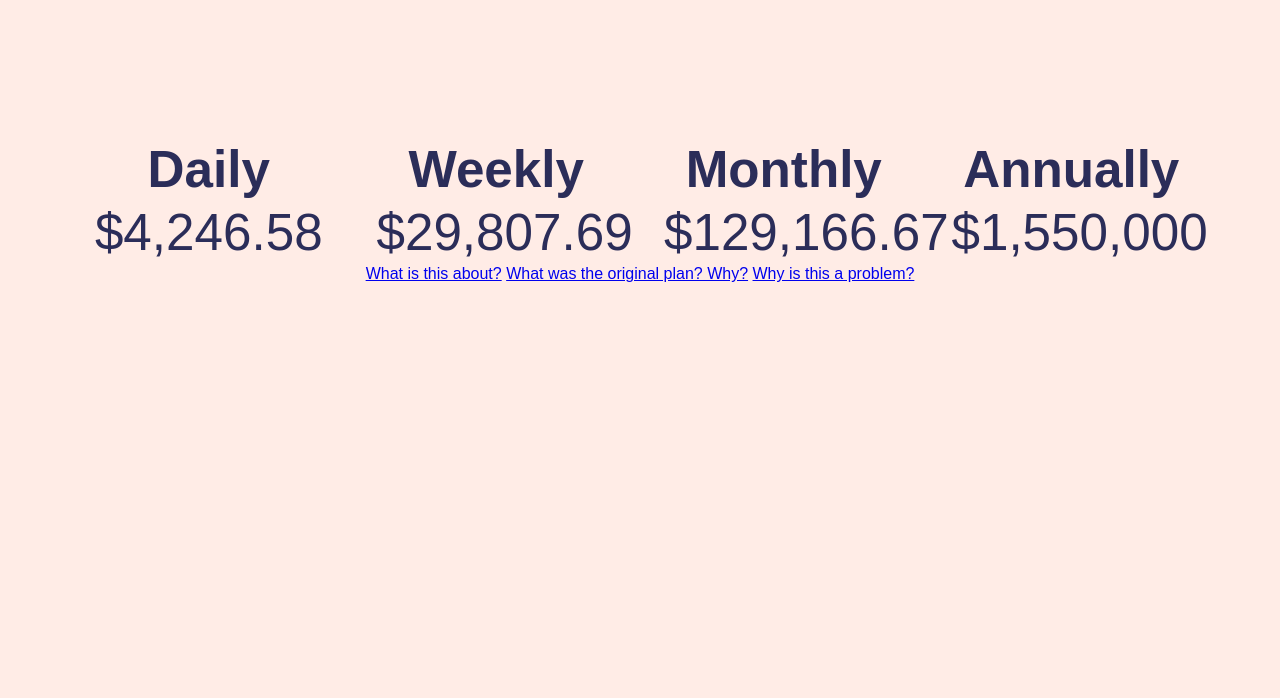
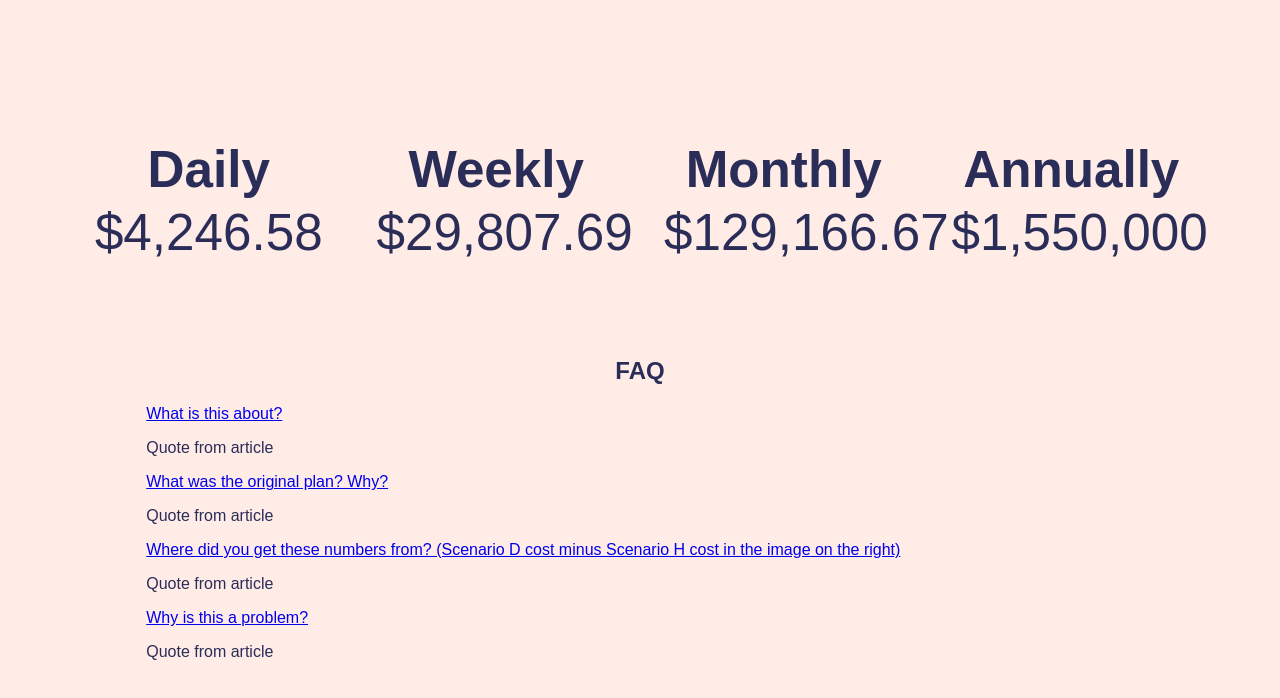
Before and after one commit to mmazanec22/closed-public-square-cost-calculator, a plain HTML site: page index.html in a window 1280 px wide. Shown: the part 516-1214 px from the top of the page. Before the commit the page ends 863 px from the top, so only its background shows below. Drawn offline with nearby package versions, Linux system fonts and the light colour scheme.

Commit message:
Clean up FAQ, still needs quotes

```diff
--- a/application.css
+++ b/application.css
@@ -41,3 +41,10 @@ body{
   width: 25%;
   font-size: 4vw;
 }
+
+ul li{
+  list-style: none;
+  margin: .3vw;
+  padding-left: 8vw;
+  text-align: left;
+}
--- a/index.html
+++ b/index.html
@@ -35,11 +35,32 @@
     </tr>
   </table>
 
-  <a href="http://www.riderta.com/news/buses-will-use-superior-avenue-public-square-after-aug-1">What is this about?</a>
+  <br>
+  <br>
+  <br>
+  <br>
 
-  <a href="http://www.cleveland.com/architecture/index.ssf/2015/03/public_square_renovation_start.htmls">What was the original plan?  Why?</a>
+  <h2>FAQ</h2>
+  <ul>
+    <li>
+      <a href="http://www.riderta.com/news/buses-will-use-superior-avenue-public-square-after-aug-1">What is this about?</a>
+      <p class = "quote">Quote from article</p>
+    </li>
+    <li>
+      <a href="http://www.cleveland.com/architecture/index.ssf/2015/03/public_square_renovation_start.htmls">What was the original plan?  Why?</a>
+      <p class = "quote">Quote from article</p>
+    </li>
+    <li>
+      <a href="http://blog.cleveland.com/architecture/2012/06/public_square_traffic_study_by.html">Where did you get these numbers from?  (Scenario D cost minus Scenario H cost in the image on the right)</a>
+      <p class = "quote">Quote from article</p>
+    </li>
+    <li>
+      <a href="http://www.cleveland.com/architecture/index.ssf/2014/08/the_public_square_debate_rtas.html">Why is this a problem?</a>
+      <p class = "quote">Quote from article</p>
+    </li>
+  </ul>
 
-  <a href="http://www.cleveland.com/architecture/index.ssf/2014/08/the_public_square_debate_rtas.html">Why is this a problem?</a>
+
 
 
   <!-- actual delay times, service hour cost, etc - time wasted - peoples' time, $15/hour -->
```
Also changed, not shown: pub-square-costs.jpg (added).
